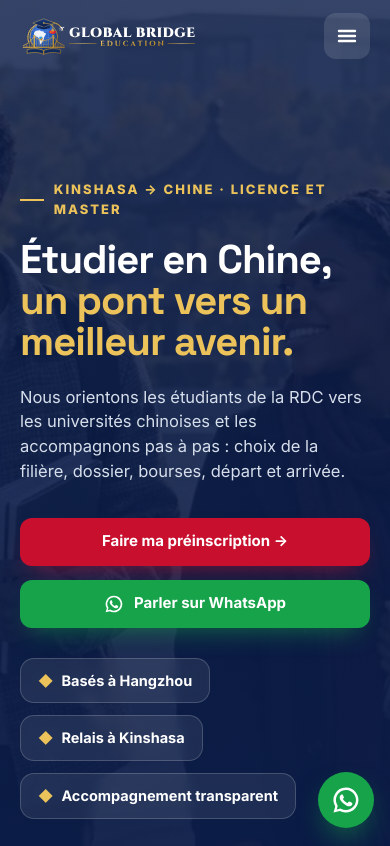
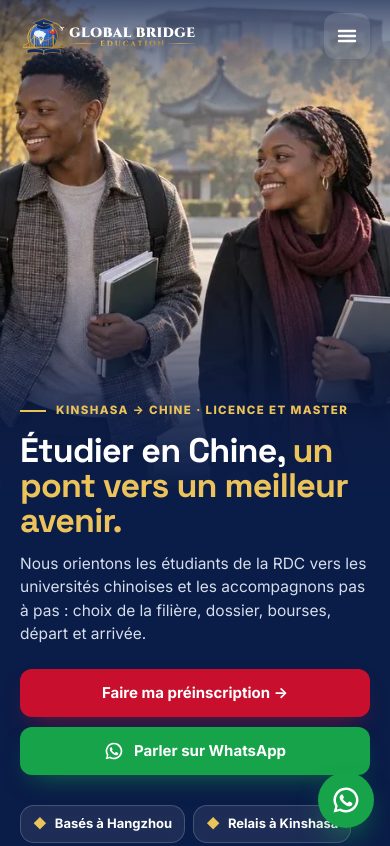
Before and after one commit to bkinbistro/global-bridge-education, a plain HTML site: page global-bridge-education-site/index.html in a window 390 px wide. Shown: the top 846 px of the page. Drawn offline with Linux system fonts and the light colour scheme.

Commit message:
Téléphone : la photo des étudiants reste visible en haut de l'accueil
Co-Authored-By: Claude Opus 5.5 <noreply@anthropic.com>
Claude-Session: https://claude.ai/code/session_011YNP9uXdoZH8t78mkCzko1

```diff
--- a/global-bridge-education-site/assets/css/style.css
+++ b/global-bridge-education-site/assets/css/style.css
@@ -194,10 +194,15 @@ footer b{color:var(--ink)}
   .wrap{padding:0 20px}
   .nav .wrap{height:72px}.nav__links,.nav .btn{display:none}.nav__burger{display:flex}
   .logo__img{height:46px}
-  .hero{min-height:auto;padding:110px 0 56px}
-  .hero picture img{object-position:70% 30%}
-  .hero:after{background:linear-gradient(180deg,rgba(10,28,72,.82),rgba(10,28,72,.95))}
-  .hero h1{font-size:40px;letter-spacing:-1px}.hero__lead{font-size:16.5px}
+  .hero{min-height:auto;padding:0 0 46px;display:block}
+  .hero:after{display:none}
+  .hero picture{position:relative;display:block;height:58vh;min-height:400px;max-height:560px}
+  .hero picture img{object-position:74% 28%}
+  .hero picture:after{content:"";position:absolute;inset:0;background:linear-gradient(180deg,rgba(10,28,72,.75) 0%,rgba(10,28,72,0) 22%,rgba(10,28,72,0) 55%,rgba(10,28,72,.85) 85%,var(--navy) 100%)}
+  .hero .wrap{margin-top:-96px;padding-top:0}
+  .hero h1{font-size:34px;letter-spacing:-.8px;margin:14px 0 14px}.hero__lead{font-size:15.5px}
+  .eyebrow{font-size:11.5px;letter-spacing:1.4px}
+  .cta{margin-top:24px;gap:10px}.facts{margin-top:22px;gap:8px}.facts li{font-size:13px;padding:8px 12px}
   .btn{min-height:48px;font-size:15px;width:100%}
   .facts{margin-top:30px}
   .band .wrap{padding:16px 20px;font-size:15px;min-height:auto}.band svg{display:none}
```
